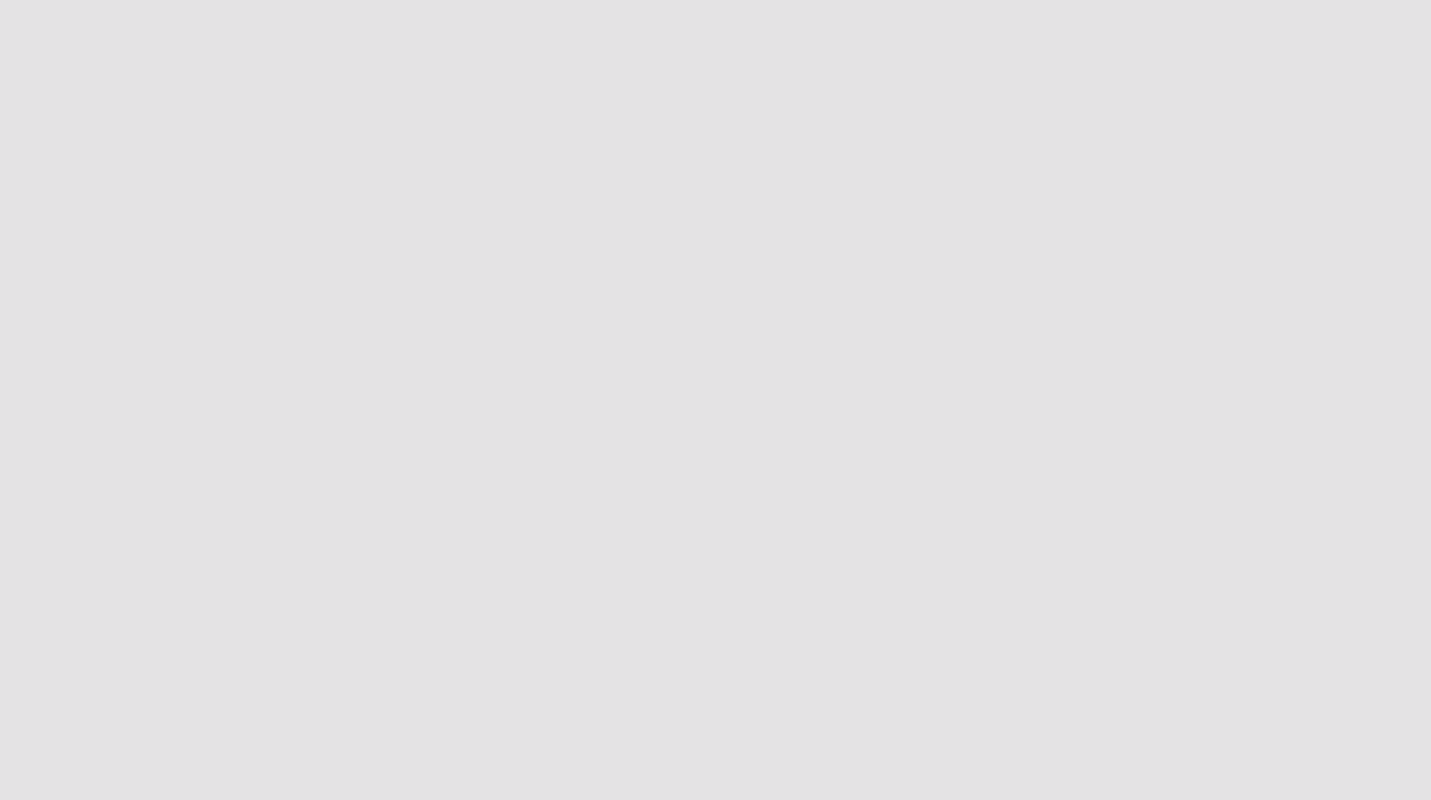
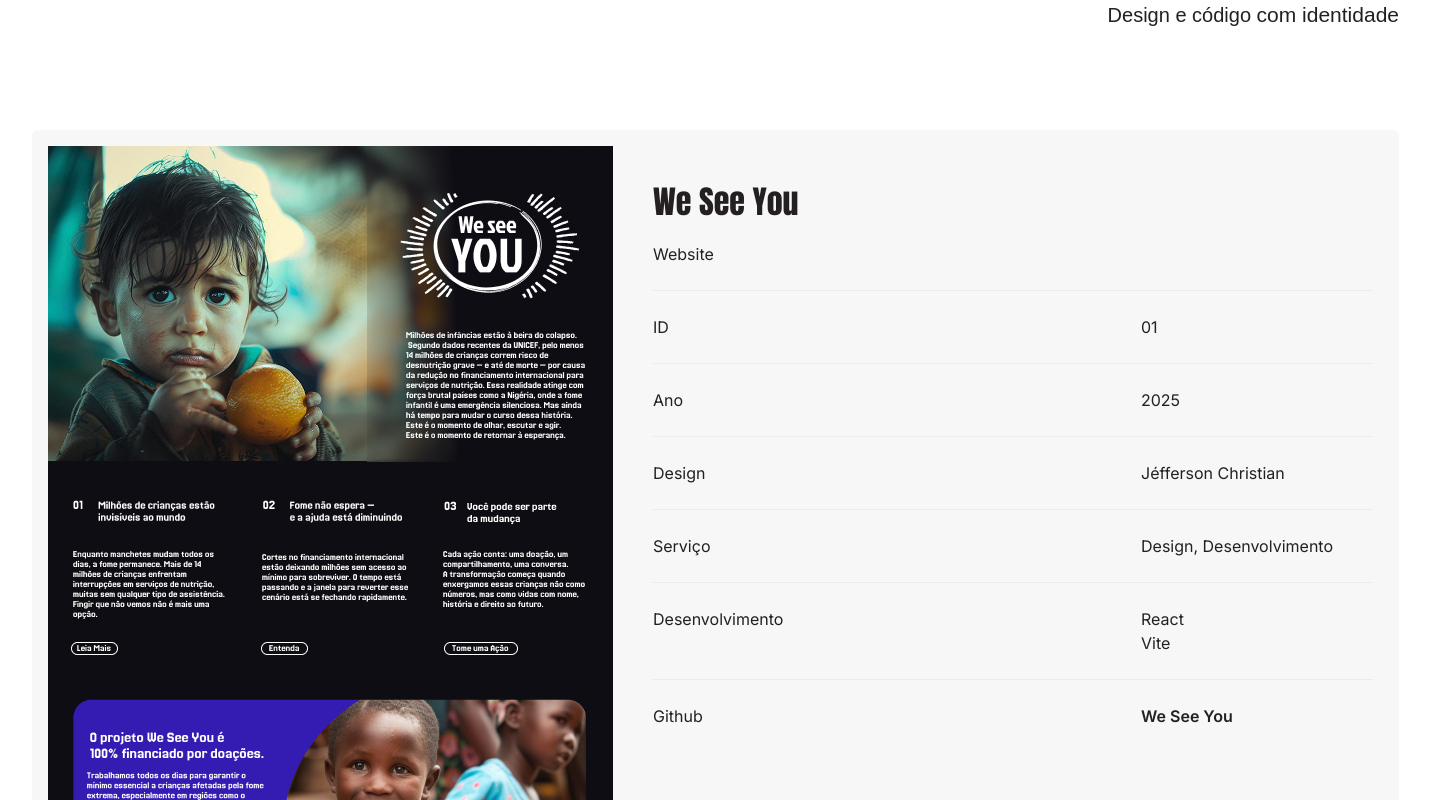
Before and after one commit to Jeff-Christian/PortifolioJeffChristian, a React (Vite) app: page /Works/Weseeyou in a window 1280 px wide. Before the commit this address had no page. Shown: the part 280-1080 px from the top of the page, 1431 px wide, since content can reach past the window. Before the commit the page ends 800 px from the top, so only its background shows below. Built offline with nearby package versions, Linux system fonts and the light colour scheme; a web font is replaced by a local one.

Commit message:
created single project page

```diff
--- a/src/App.jsx
+++ b/src/App.jsx
@@ -1,7 +1,9 @@
 import "./App.css";
+import { BrowserRouter, Routes, Route } from "react-router";
+
 import Body from "./Components/Body";
-import { BrowserRouter, Routes, Route } from "react-router";
 import Works from "./Routes/Works";
+import Weseeyou from "./Pages/Wesseeyou";
 
 function App() {
   return (
@@ -10,6 +12,7 @@ function App() {
         <Routes>
           <Route path="/" element={<Body />} />
           <Route path="/Works" element={<Works />} />
+          <Route path="/Works/Weseeyou" element={<Weseeyou />} />
         </Routes>
       </BrowserRouter>
     </>
--- a/src/CSS/Body.css
+++ b/src/CSS/Body.css
@@ -296,10 +296,6 @@
   line-height: 1;
 }
 
-.listImage {
-  margin-left: 17rem;
-}
-
 .List img {
   width: 231px;
   height: 252px;
--- /dev/null
+++ b/src/CSS/Projects.css
@@ -0,0 +1,64 @@
+.single-project {
+  background-color: #f7f7f7;
+  padding: 16px;
+  border-radius: 6px;
+  margin-bottom: 2em;
+}
+
+.colums {
+  width: 100%;
+  display: flex;
+  flex-wrap: wrap;
+  --columns: 12;
+  column-gap: 40px;
+  transition: padding-left 0.2s ease, padding-right 0.2s ease;
+  padding: 0;
+}
+
+.project-image {
+  overflow: hidden;
+  transition: opacity 0.3s ease;
+}
+
+.project-image img {
+  width: 100%;
+  height: 100%;
+  object-fit: cover;
+}
+
+.col-right {
+  text-align: left;
+}
+
+.title {
+  font-family: "Anton", sans-serif;
+  font-size: 2em;
+  font-weight: 600;
+  margin-bottom: 0.5em;
+}
+
+.work-rows {
+  margin-top: 24px;
+  box-sizing: border-box;
+}
+
+.work-row {
+  border-top: 1px solid #ebebeb;
+  padding: 8px 0;
+  display: grid;
+  grid-template-columns: repeat(2, 1fr);
+  column-gap: calc((30%) + 40px);
+}
+
+.right {
+  display: flex;
+  align-items: center;
+}
+
+.github {
+  font-family: "Inter", sans-serif;
+  font-size: 1em;
+  font-weight: 600;
+  color: #242021;
+  text-decoration: none;
+}
--- a/src/CSS/Works.css
+++ b/src/CSS/Works.css
@@ -57,7 +57,7 @@
   display: flex;
   justify-content: center;
   align-items: center;
-  background-color: #e3e3e3;
+  background-color: #f7f7f7;
   border-radius: 6px;
 }
 
--- /dev/null
+++ b/src/Pages/Wesseeyou.jsx
@@ -0,0 +1,87 @@
+import React from "react";
+import "../CSS/Projects.css";
+
+import Weseeyouimage from "../assets/Weseeyou.png";
+import Navbar from "../Components/Navbar";
+import Footer from "../Components/Footer";
+
+function Weseeyou() {
+  return (
+    <>
+      <Navbar />
+      <div className="single-project">
+        <div className="colums">
+          <div className="col-left">
+            <div className="project-image">
+              <a href="">
+                <img src={Weseeyouimage} alt="We see you" />
+              </a>
+            </div>
+          </div>
+          <div className="col-right">
+            <p className="title">We See You</p>
+            <p>Website</p>
+            <div className="work-rows">
+              <div className="work-row">
+                <div className="left">
+                  <p>ID</p>
+                </div>
+                <div className="right">
+                  <p>01</p>
+                </div>
+              </div>
+              <div className="work-row">
+                <div className="left">
+                  <p>Ano</p>
+                </div>
+                <div className="right">
+                  <p>2025</p>
+                </div>
+              </div>
+              <div className="work-row">
+                <div className="left">
+                  <p>Design</p>
+                </div>
+                <div className="right">
+                  <p>Jéfferson Christian</p>
+                </div>
+              </div>
+              <div className="work-row">
+                <div className="left">
+                  <p>Serviço</p>
+                </div>
+                <div className="right">
+                  <p>Design, Desenvolvimento</p>
+                </div>
+              </div>
+              <div className="work-row">
+                <div className="left">
+                  <p>Desenvolvimento</p>
+                </div>
+                <div className="right">
+                  <ul>
+                    <li>React</li>
+                    <li>Vite</li>
+                  </ul>
+                </div>
+              </div>
+              <div className="work-row">
+                <div className="left">
+                  <p>Github</p>
+                </div>
+                <div className="right">
+                  <a href="" className="github">
+                    We See You
+                  </a>
+                </div>
+              </div>
+            </div>
+          </div>
+        </div>
+      </div>
+      <Footer />
+    </>
+  );
+}
+
+export default Weseeyou;
--- a/src/Routes/Works.jsx
+++ b/src/Routes/Works.jsx
@@ -1,8 +1,12 @@
 import React from "react";
+
+import { Link } from "react-router";
+
 import Navbar from "../Components/Navbar";
 import Footer from "../Components/Footer";
 
 import "../CSS/Works.css";
+import Weseeyou from "../Pages/Wesseeyou";
 
 import projeto1 from "../assets/Weseeyou.png";
 import projeto2 from "../assets/Essën.png";
@@ -19,12 +23,12 @@ function Works() {
       <div className="worksContainer">
         <h2>Projetos Recentes</h2>
         <p>
-          <p className="textWorks">Works. </p> Explore uma coleção dos meus
-          projetos mais recentes de branding, conteúdo e produto desenvolvidos
-          para diferentes marcas.
+          <span className="textWorks">Works. </span> Explore uma coleção dos
+          meus projetos mais recentes de branding, conteúdo e produto
+          desenvolvidos para diferentes marcas.
         </p>
         <div className="projects">
-          <a href="">
+          <Link to="/Works/Weseeyou">
             <div className="top">
               <div className="left">
                 <p>We See You</p>
@@ -39,7 +43,7 @@ function Works() {
                 <img src={projeto1} alt="" />
               </div>
             </div>
-          </a>
+          </Link>
           <a href="">
             <div className="top">
               <div className="left">
--- a/src/index.css
+++ b/src/index.css
@@ -5,7 +5,7 @@
 
   color-scheme: #e4e3e4;
   color: #242021;
-  background-color: #e4e3e4;
+  background-color: #ffffff;
 
   font-synthesis: none;
   text-rendering: optimizeLegibility;
@@ -42,6 +42,10 @@ a:hover {
 h1 {
   font-size: 3.2em;
   line-height: 1.1;
+}
+
+ul {
+  padding: 0;
 }
 
 li {
```
Also changed, not shown: 1 other file (tests, documents, lock files or other folders).
